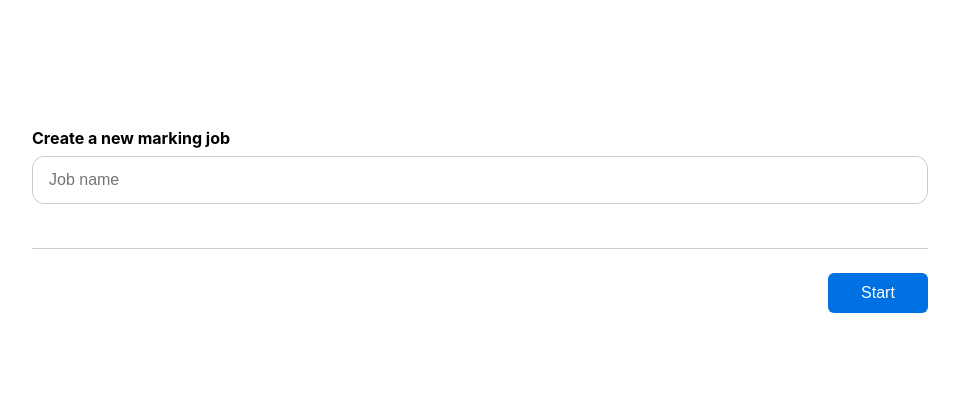
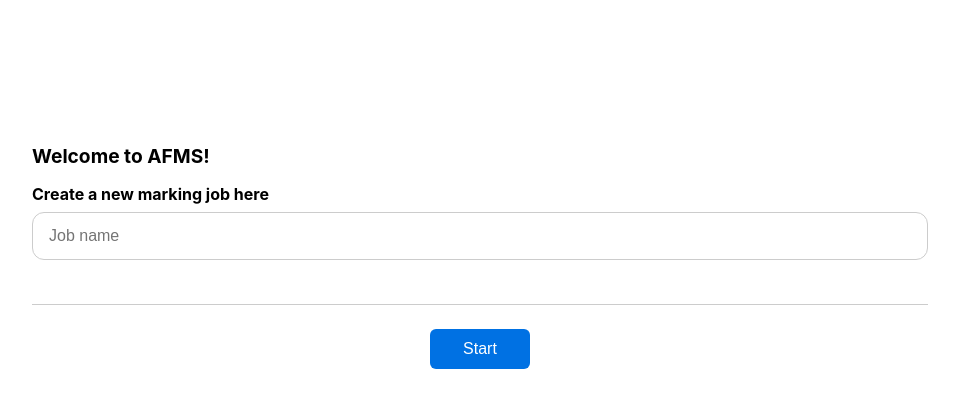
Before and after one commit to ZzhangYH/AMFS, a Flask app: page / in a window 1280 px wide. Shown: the part 85-493 px from the top of the page, without its empty margins (160-1119 px from the left). Run offline with Flask 3, Linux system fonts and the light colour scheme.

Commit message:
ui: Adjustments on header, footer & spacing

```diff
--- a/amfs/static/style.css
+++ b/amfs/static/style.css
@@ -68,8 +68,13 @@ section {
     align-self: flex-start;
 }
 
-.form-footer input[type=submit]:last-child {
+.form-footer button:last-child input[type=submit]:last-child {
     align-self: flex-end;
+}
+
+#centered-div input[type=submit] {
+    margin: auto;
+    width: fit-content;
 }
 
 .spacer {
@@ -167,7 +172,7 @@ input[type=file] {
     width: 100%;
     height: auto;
     border: 1px solid var(--secondary);
-    padding: 1rem;
+    padding: 0.5rem 1rem 0.5rem 1rem;
 }
 
 input[type=file]::file-selector-button {
--- a/amfs/templates/index.html
+++ b/amfs/templates/index.html
@@ -10,11 +10,16 @@
 
 {% block content %}
     <form method="post">
-        <label for="job_title">Create a new marking job</label>
+        <div class="form-header">
+            <label>Welcome to AFMS!</label>
+        </div>
+        <label for="job_title">Create a new marking job here</label>
         <input type="text" name="job_title" id="job_title" value="{{ request.form['job_title'] }}"
                placeholder="Job name" required>
         <div class="spacer"></div>
         <div class="divider"></div>
-        <input type="submit" value="Start" style="align-self: flex-end; margin: 1rem 0 1rem 0;">
+        <div class="form-footer" id="centered-div">
+            <input type="submit" value="Start">
+        </div>
     </form>
 {% endblock %}
--- a/amfs/templates/run/feedback.html
+++ b/amfs/templates/run/feedback.html
@@ -34,6 +34,10 @@
             </tbody>
             </table>
         </div>
-        <input type="submit" value="Export to PDF" style="align-self: center">
+        <div class="spacer"></div>
+        <div class="divider"></div>
+        <div class="form-footer" id="centered-div">
+            <input type="submit" value="Export to PDF">
+        </div>
     </form>
 {% endblock %}
--- a/amfs/templates/run/marking.html
+++ b/amfs/templates/run/marking.html
@@ -33,6 +33,9 @@
             <label>{{ overview['fb_count'] }} pieces</label>
         </div>
         <div class="spacer"></div>
-        <input type="submit" value="Start marking" style="align-self: center">
+        <div class="divider"></div>
+        <div class="form-footer" id="centered-div">
+            <input type="submit" value="Start marking">
+        </div>
     </form>
 {% endblock %}
```
